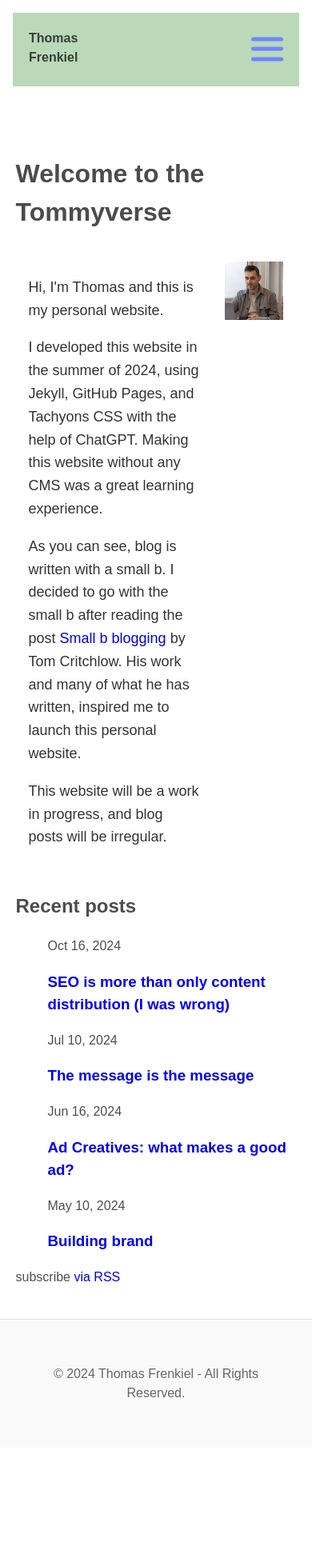
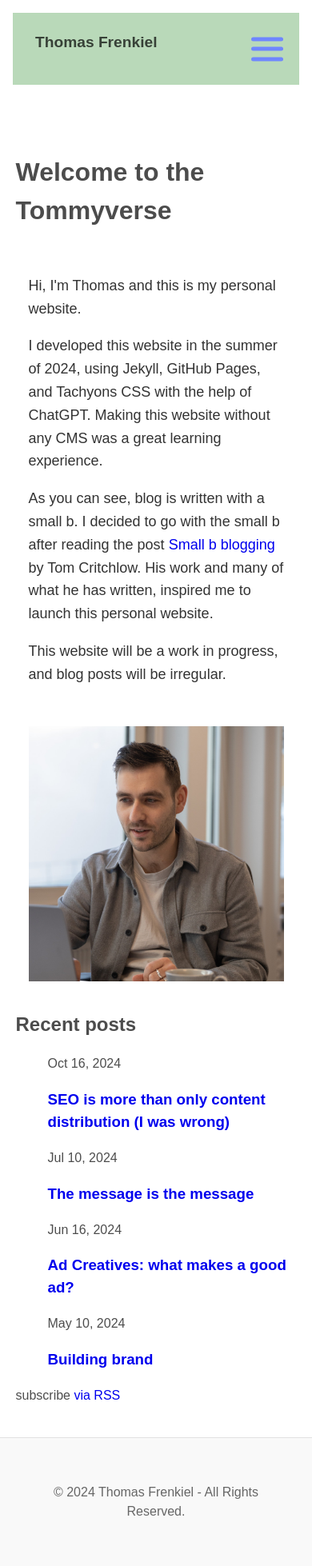
Before and after one commit to tfrenkiel040/website, a Jekyll site: the page built from index.markdown, in a window 390 px wide. Shown: the whole page at 80% size. Built offline with Jekyll 4.4.1, drawn with Linux system fonts in a browser that asks for light colours; before the commit the page ends 1810 px from its top, so only the background shows below that.

Commit message:
Update custom.css

```diff
--- a/assets/css/custom.css
+++ b/assets/css/custom.css
@@ -18,9 +18,17 @@ display:flex;
 img.
 
 @media (max-width: 600px) {
+    .fl.w-70, .fl.w-30 {
+        float: none !important; /* Remove the float for smaller screens */
+        width: 100% !important;  /* Ensure both elements take up the full width */
+    }
+}
+
+
+@media (max-width: 600px) {
     .fl {
+        float: none !important;
         width: 100% !important;
-        float: none !important;
     }
 
 }
@@ -29,6 +37,15 @@ img.
         display:none;
 }
 }
+
+@media (max-width: 600px) {
+    .top-bar a {
+        white-space: nowrap; /* Prevent the name from wrapping */
+        font-size: 1.2rem; /* Adjust font size if needed to fit on one line */
+        padding: 0.2rem 0.5rem; /* Reduce padding to create more room */
+    }
+}
+
 
 /* Main navigation styles */
 .top-bar {
```
